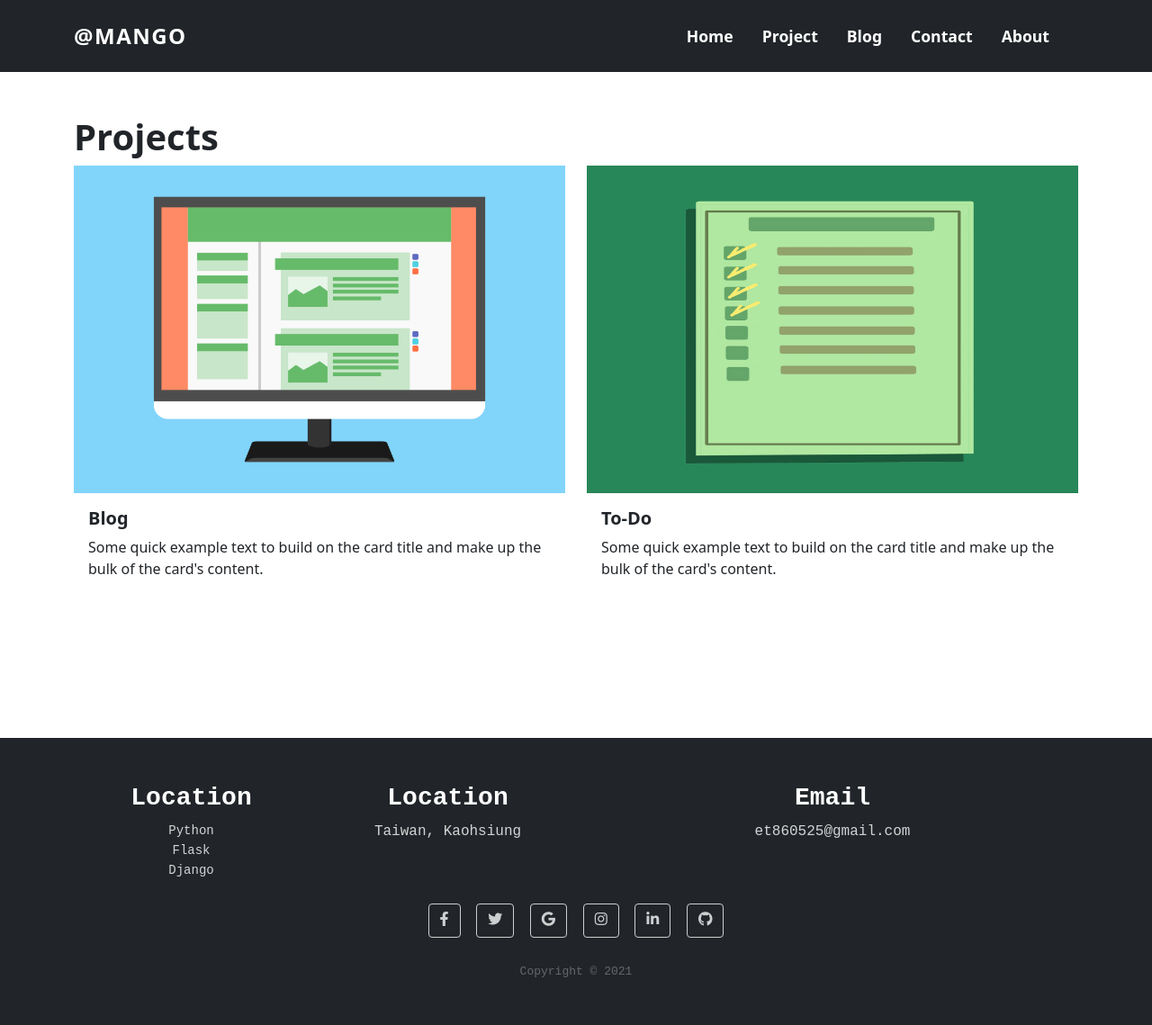
After one commit to et860525/Django-personal-website, a Django app: page /project/ in a window 1280 px wide. The commit adds this page. Shown: the whole page at 90% size. Run offline with Django 3.2, Linux system fonts and the light colour scheme.

Commit message:
Add views, add "project.html" and static files
views, urls
  Add views
  - project
  - blog
  - contact
  - about

project.html
  Show project
  - Blog
  - Todo

  Two picture added

```diff
--- a/web/personalWeb/static/css/style.css
+++ b/web/personalWeb/static/css/style.css
@@ -6,7 +6,7 @@ h1, h2, h3, h4, h5, h6,
 	line-height: 1.2;
 }
 
-/* home.html */
+/* navbar.html */
 #homeNav {
 	padding: 1rem;
 }
@@ -34,6 +34,7 @@ h1, h2, h3, h4, h5, h6,
 	border-radius: 0px 0px 10px 10px;
 }
 
+/* home.html */
 header.homeHero {
 	padding-top: 15.5rem;
     padding-bottom: 6rem;
@@ -161,3 +162,9 @@ header.homeHero {
 		padding-bottom: 20px;
 	}
 }
+
+/* project.html */
+#project {
+	margin-top: 8rem;
+	margin-bottom: 10rem;
+}
--- /dev/null
+++ b/web/personalWeb/templates/project.html
@@ -0,0 +1,29 @@
+{% extends 'base.html' %}
+{% load static %}
+{% block title %}@Mango: Projects{% endblock%}
+
+{% block content %}
+<section id="project">
+	<div class="container">
+		<div class="project-list">
+			<h1>Projects</h1>
+			<div class="row">
+				<div class="col-md-6">
+					<a href="#"><img class="img-fluid" src="{% static '/img/blog-picture.png' %}" alt="blog-picture"></a>
+					<div class="card-body">
+						<h5 class="card-title">Blog</h5>
+						<p class="card-text">Some quick example text to build on the card title and make up the bulk of the card's content.</p>
+					</div>
+				</div>
+				<div class="col-md-6">
+					<a href=""><img class="img-fluid" src="{% static 'img/to-do-picture.png' %}" alt="to-do-picture"></a>
+					<div class="card-body">
+						<h5 class="card-title">To-Do</h5>
+						<p class="card-text">Some quick example text to build on the card title and make up the bulk of the card's content.</p>
+					</div>
+				</div>
+			</div>
+		</div>
+	</div>
+</section>
+{% endblock %}
--- a/web/personalWeb/urls.py
+++ b/web/personalWeb/urls.py
@@ -3,4 +3,8 @@ from personalWeb import views
 
 urlpatterns = [
 	path('', views.home_page, name='home_page'),
+	path('project/', views.project_page, name='project_page'),
+	path('blog/', views.blog_page, name='blog_page'),
+	path('contact/', views.contact_page, name='contact_page'),
+	path('about/', views.about_page, name='about_page')
 ]
--- a/web/personalWeb/views.py
+++ b/web/personalWeb/views.py
@@ -4,3 +4,15 @@
 # Create your views here.
 def home_page(request):
 	return render(request, 'home.html')
+
+def project_page(request):
+	return render(request, 'project.html')
+
+def blog_page(request):
+	pass
+
+def contact_page(request):
+	pass
+
+def about_page(request):
+	pass
```
Also changed, not shown: web/personalWeb/static/img/blog-picture.png (added), web/personalWeb/static/img/to-do-picture.png (added).
